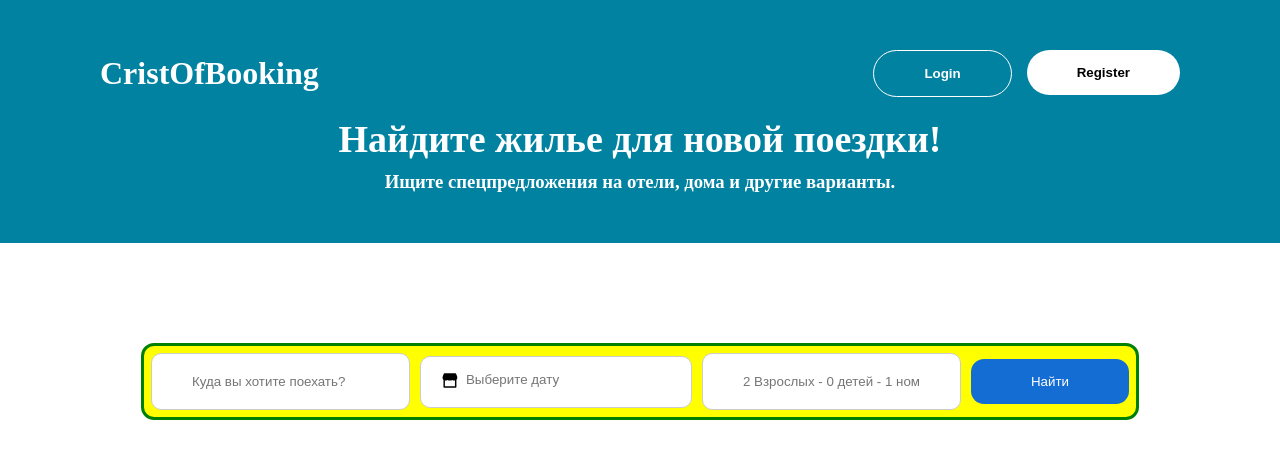
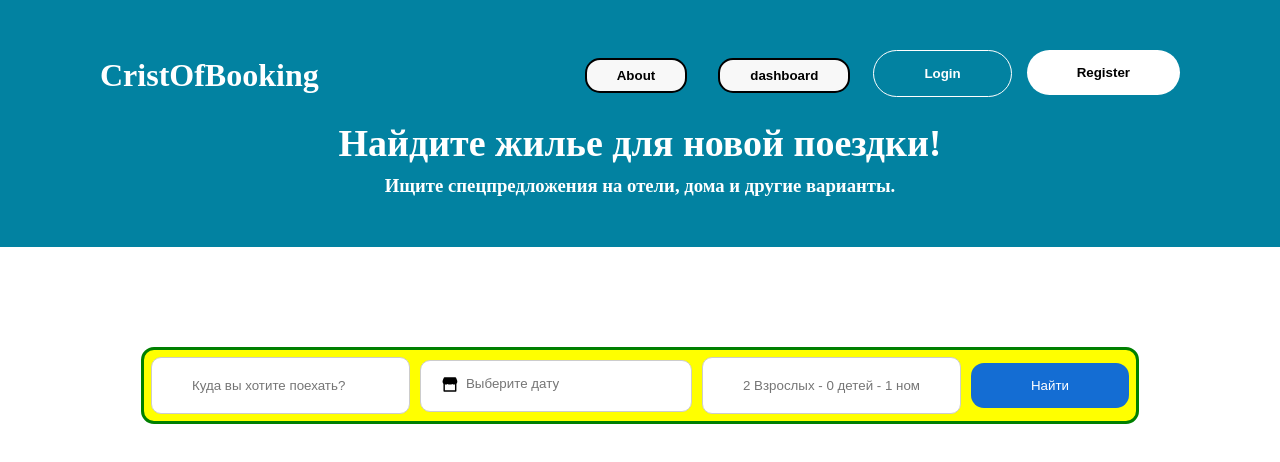
Before and after one commit to obbodokk/CristofBooking, a React (Create React App) app: page / in a window 1280 px wide. Shown: the top 462 px of the page. Built offline with nearby package versions, Linux system fonts and the light colour scheme; a web font is replaced by a local one.

Commit message:
save before switching branch

```diff
--- a/package.json
+++ b/package.json
@@ -3,10 +3,12 @@
   "version": "0.1.0",
   "private": true,
   "dependencies": {
+    "@highcharts/dashboards": "^4.1.0",
     "@testing-library/dom": "^10.4.1",
     "@testing-library/jest-dom": "^6.9.1",
     "@testing-library/react": "^16.3.2",
     "@testing-library/user-event": "^13.5.0",
+    "highcharts": "^12.6.0",
     "react": "^19.2.5",
     "react-datepicker": "^9.1.0",
     "react-dom": "^19.2.5",
--- a/src/components/App.js
+++ b/src/components/App.js
@@ -1,5 +1,5 @@
 import React from "react"
-import Header,{Login,Register} from "./Headers"
+import Header,{Login,Register,About,Dashboard} from "./Headers"
 import Search from "./Search"
 import { BrowserRouter as Router, Routes, Route} from 'react-router-dom';
 class App extends React.Component{
@@ -12,6 +12,8 @@ class App extends React.Component{
 
             <Route path="/login" element={<Login/>}/>
             <Route path="/register" element={<Register/>}/>
+            <Route path="/about" element={<About/>}/>
+            <Route path="/dashboard" element={<Dashboard/>}/>
             </Routes>
             </Router>
         </div>
--- a/src/components/Headers.js
+++ b/src/components/Headers.js
@@ -5,7 +5,14 @@ return(
     <header className="header">
     <div className="header-top">
     <div className="header-left">CristOfBooking</div>
+
     <div className="header-right">
+    <Link to = "/about">
+    <button className='About'>About</button>
+    </Link>
+    <Link to="dashboard">
+    <button className='dashboard'>dashboard</button>
+    </Link>
     <Link to ="/login">
     <button className="login">Login</button>
     </Link>
@@ -54,4 +61,48 @@ export function Register(){
 </div>
     )
 }
+export function About(){
+    return(
+        <div className='back_about'>
+            <h1>Веб-приложение для бронирования отелей!</h1>
+           <p>Современная платформа для поиска и бронирования отелей с удобным интерфейсом и системой оплаты.</p>
+           <hr/>
+           <h2>Участники приложения</h2>
+           <div className='team'>
+           <div>🔧 Backend — Обод Даниил — @obbodokk</div>
+           <div>🎨 Frontend — Маврин Данил — @Pikabys</div>
+           <div>🗄️ Database — Кучеренко Тимофей — @blacksuitcl</div>
+           <div>🧪 Testing — Малышев Михаил — @mike03bratok</div>
+           </div>
+           <hr/>
+           <h2>Функционал приложения</h2>
+           <ul>
+            <li>✅ Регистрация пользователей (создание аккаунта)</li>
+            <li>🏨 Просмотр отелей (фото, описание, цена)</li>
+            <li>🔍 Фильтрация по цене, городу и рейтингу</li>
+           </ul>
+        </div>
+    )
+}
+export function Dashboard(){
+    return(
+        <div className='back_dashboard'>
+            <h1>Веб-приложение для бронирования отелей!</h1>
+           <p>Современная платформа для поиска и бронирования отелей с удобным интерфейсом и системой оплаты.</p>
+           <h2></h2>
+           <div className='team'>
+           <div>🔧 Backend — Обод Даниил — @obbodokk</div>
+           <div>🎨 Frontend — Маврин Данил — @Pikabys</div>
+           <div>🗄️ Database — Кучеренко Тимофей — @blacksuitcl</div>
+           <div>🧪 Testing — Малышев Михаил — @mike03bratok</div>
+           </div>
+           <h2>Функционал приложения</h2>
+           <ul>
+            <li>✅ Регистрация пользователей (создание аккаунта)</li>
+            <li>🏨 Просмотр отелей (фото, описание, цена)</li>
+            <li>🔍 Фильтрация по цене, городу и рейтингу</li>
+           </ul>
+        </div>
+    )
+}
 export default Header
--- a/src/components/main.css
+++ b/src/components/main.css
@@ -35,6 +35,69 @@
 .header-right {
     display: flex;
     gap: 15px;
+}
+.back_about{
+max-width: 900px;
+  margin: 0 auto;
+  padding: 20px;
+  line-height: 1.6;
+}
+.back_about h1 {
+  font-size: 28px;
+  margin-bottom: 10px;
+}
+
+.back_about h2 {
+  margin-top: 20px;
+}
+
+.team {
+  display: flex;
+  flex-direction: column;
+  gap: 8px;
+  margin: 10px;
+}
+hr {
+  border: none;
+  border-top: 1px solid #000000;
+  margin: 30px 0;
+}
+.back_about ul {
+  padding-left: 20px;
+}
+
+.back_about li {
+  margin-bottom: 8px;
+}
+.dashboard{
+ margin:8px;
+    padding: 8px 30px;
+    border: 2px solid rgb(0, 0, 0);
+    cursor: pointer;
+    font-weight: 600;
+    border-radius: 15px;
+    background: rgb(248, 248, 248);
+    color: rgb(0, 0, 0);
+    transition: 0.3s;
+}
+.dashboard:hover{
+     background: rgb(255, 255, 255);
+    border:1px solid white;
+}
+.About{
+    margin:8px;
+    padding: 8px 30px;
+    border: 2px solid rgb(0, 0, 0);
+    cursor: pointer;
+    font-weight: 600;
+    border-radius: 15px;
+    background: rgb(248, 248, 248);
+    color: rgb(0, 0, 0);
+    transition: 0.3s;
+}
+.About:hover {
+    background: rgb(255, 255, 255);
+    border:1px solid white;
 }
 
 .login {
```
Also changed, not shown: 1 other file (tests, documents, lock files or other folders).
